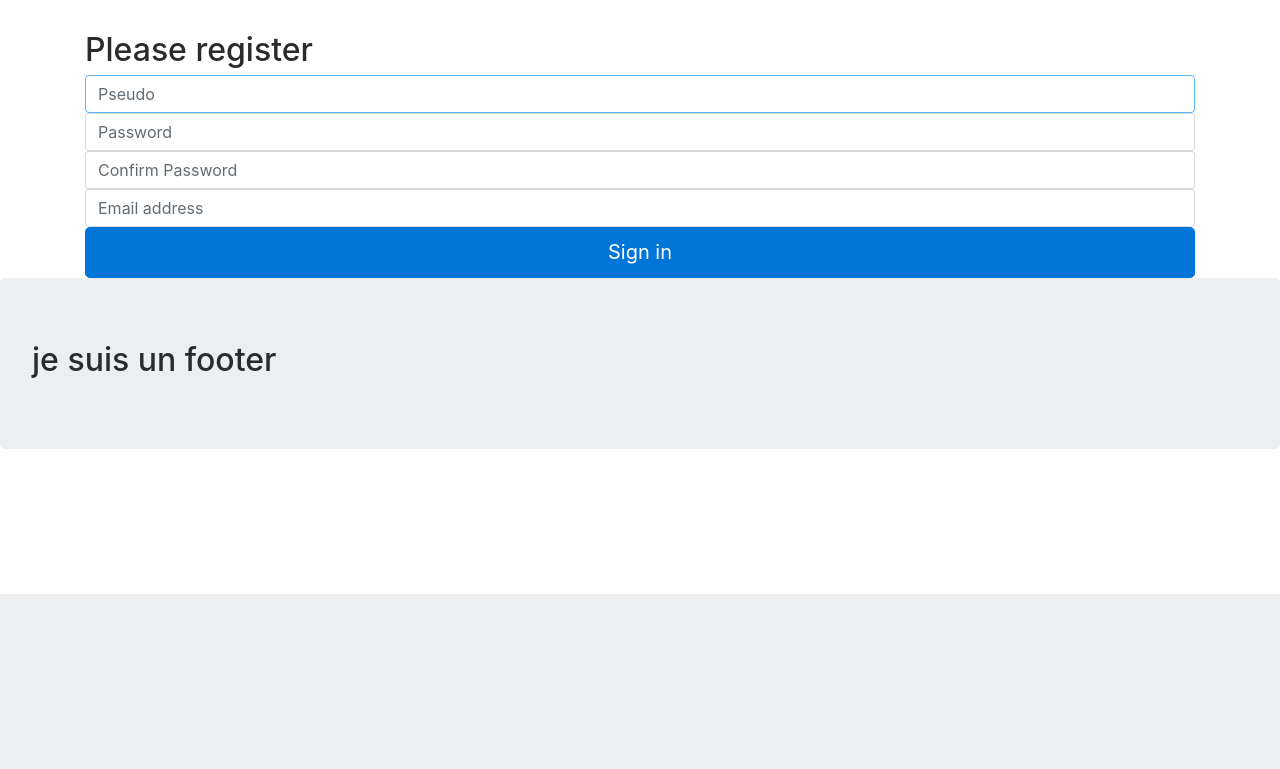
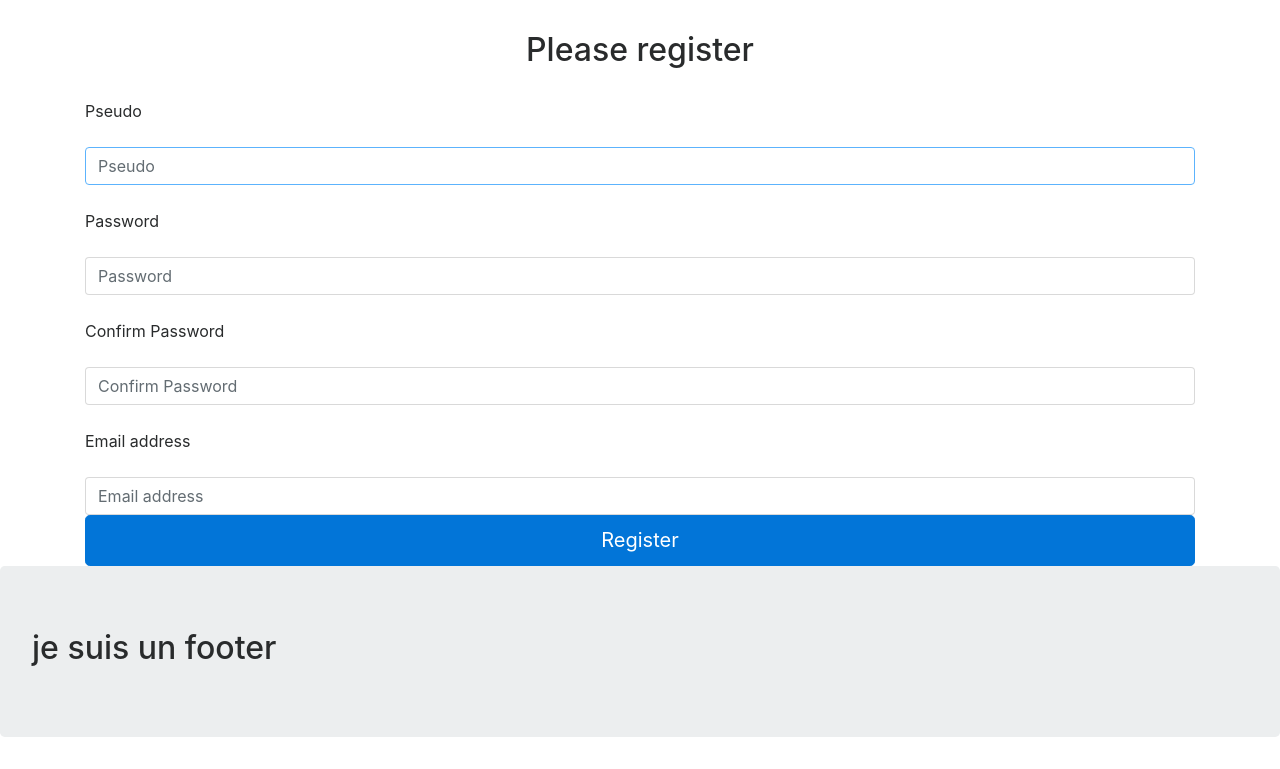
Before and after one commit to degroote-benjamin/Construct-moreau, a PHP site: page /control/register.php in a window 1280 px wide. Shown: the part 206-975 px from the top of the page. Before the commit the page ends 800 px from the top, so only its background shows below. Run offline with PHP 8.4, Linux system fonts and the light colour scheme; some libraries are stand-ins or nearby versions.

Commit message:
register control with condition on pass

```diff
--- a/control/register.php
+++ b/control/register.php
@@ -1,12 +1,25 @@
 <?php
 include_once('../model/data.php');
+session_start();
 
 include 'header.php';
-
-// if id project doesn't exist vue is index
-
-
-    include '../view/register.php';
-
+if (isset($_POST['submitregister'])) {
+    if (isset($_POST['pass']) and isset($_POST['passconf']) and isset($_POST['pseudo']) and isset($_POST['email'])) {
+          if($_POST['pass'] == $_POST['passconf']){
+        $pass = password_hash($_POST['pass'], PASSWORD_DEFAULT);
+        add_user($_POST['pseudo'], $_POST['email'], $pass);
+        include '../view/login.php';
+      }
+      else {
+        $_SESSION['error']['pass']=true;
+      }
+    }
+    else{
+      $_SESSION['error']['formregister']=true;
+    }
+}
+else{
+  include '../view/register.php';
+}
 
 include 'footer.php';
--- a/model/data.php
+++ b/model/data.php
@@ -141,3 +141,13 @@ function delete_task($id)
 'id'=>$id
 ));
 }
+
+function add_user($pseudo,$mail,$pass){
+  global $bdd;
+  $reponse = $bdd->prepare('INSERT INTO  user  (pseudo , mail ,  pass ) VALUES (:pseudo, :mail, :pass);');
+  $reponse->execute(array(
+'pseudo'=>$pseudo,
+'mail'=>$mail,
+'pass'=>$pass,
+));
+}
--- a/view/register.php
+++ b/view/register.php
@@ -1,17 +1,21 @@
 
     <div class="container">
 
-      <form class="form-signin">
-        <h2 class="form-signin-heading">Please register</h2>
-        <label for="inputPseudo" class="sr-only">Pseudo</label>
+      <form class="form-signin" action="../control/register.php" method="post">
+        <h2 class="form-signin-heading text-center">Please register</h2>
+        <label class="my-4"for="inputPseudo">Pseudo</label>
         <input type="text" name="pseudo" id="inputPseudo" class="form-control" placeholder="Pseudo" required autofocus>
-        <label for="inputPassword" class="sr-only">Password</label>
+        <label class="my-4"for="inputPassword">Password
+          <?php if(isset($_SESSION['error']['pass'])){ ?>
+        <span class="alert alert-danger mx-3" role="alert">your 2 fields pass do not match</span>
+        <?php } ?>
+        </label>
         <input type="password" name="pass" id="inputPassword" class="form-control" placeholder="Password" required>
-        <label for="inputPassword1" class="sr-only">Confirm Password</label>
+        <label class="my-4"for="inputPassword1">Confirm Password</label>
         <input type="password" name="passconf" id="inputPassword1" class="form-control" placeholder="Confirm Password" required>
-        <label for="inputEmail" class="sr-only">Email address</label>
+        <label class="my-4"for="inputEmail">Email address</label>
         <input type="email" name ="email" id="inputEmail" class="form-control" placeholder="Email address" required>
-        <button class="btn btn-lg btn-primary btn-block" type="submit">Sign in</button>
+        <button class="btn btn-lg btn-primary btn-block" type="submit" name="submitregister">Register</button>
       </form>
 
     </div>
```
